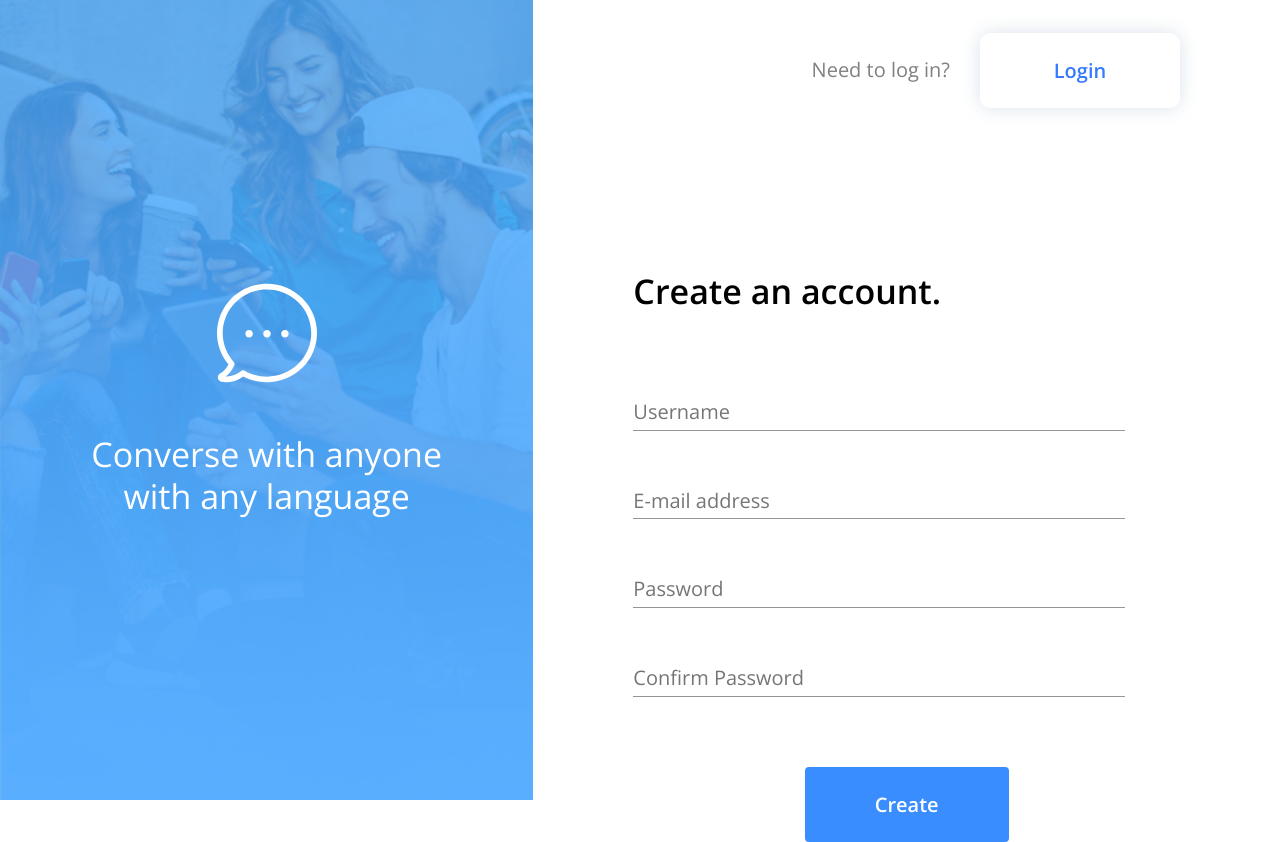
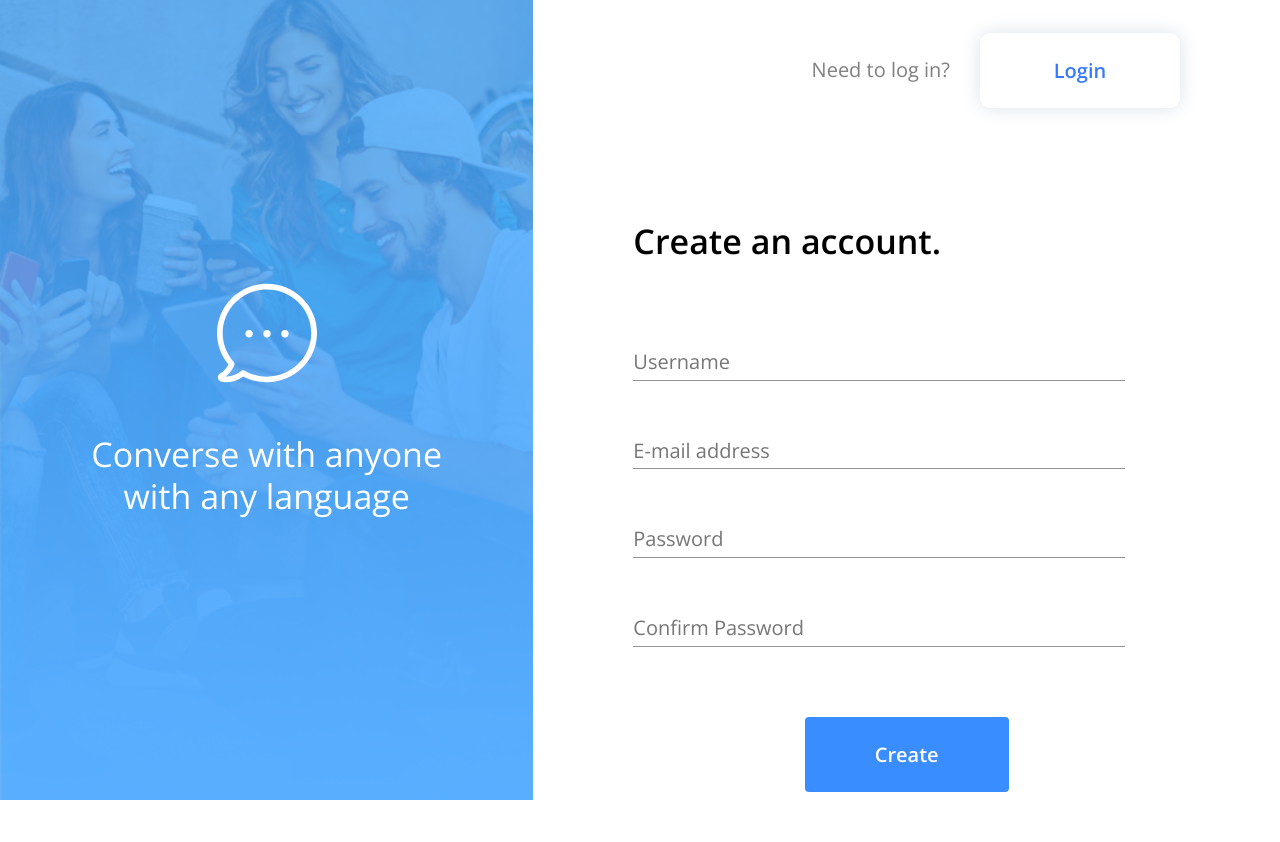
Before and after one commit to DustinWinkler/messenger-4969, a React (Create React App) app in the folder client/: page / in a window 1280 px wide. After the commit the page ends 800 px from the top, so only its background shows below. Built offline with nearby package versions, Linux system fonts and the light colour scheme; no server answers.

Commit message:
Reorganize styling code

```diff
--- a/client/src/Login.js
+++ b/client/src/Login.js
@@ -5,15 +5,15 @@ import {
   Grid,
   Typography,
   Button,
-  useTheme,
 } from "@material-ui/core";
 import { login } from "./store/utils/thunkCreators";
 import WelcomeLayout from "./components/Welcome/WelcomeLayout";
 import WelcomeTextInput from "./components/Welcome/WelcomeTextInput";
+import { sharedStyles } from "./components/Welcome/sharedStyles";
 
 const Login = (props) => {
   const { user, login } = props;
-  const theme = useTheme()
+  const classes = sharedStyles()
 
   const handleLogin = async (event) => {
     event.preventDefault();
@@ -30,15 +30,15 @@ const Login = (props) => {
 
   return (
     <WelcomeLayout type="login">
-      <form style={theme.welcomeForm} onSubmit={handleLogin}>
-        <Typography style={theme.welcomeText} variant="h4">Welcome back!</Typography>
+      <form className={classes.welcomeForm} onSubmit={handleLogin}>
+        <Typography className={classes.welcomeText} variant="h4">Welcome back!</Typography>
         <Grid>
 
           <WelcomeTextInput label="Username" />
           <WelcomeTextInput label="Password" />
 
-          <Grid style={theme.submitBtnContainer}>
-            <Button style={theme.submitBtn} type="submit"  variant="contained" size="large">
+          <Grid className={classes.submitBtnContainer}>
+            <Button className={classes.submitBtn} type="submit"  variant="contained" size="large">
               Login
             </Button>
           </Grid>
--- a/client/src/Signup.js
+++ b/client/src/Signup.js
@@ -5,16 +5,16 @@ import {
   Grid,
   Typography,
   Button,
-  useTheme,
 } from "@material-ui/core";
 import { register } from "./store/utils/thunkCreators";
 import WelcomeLayout from "./components/Welcome/WelcomeLayout";
 import WelcomeTextInput from "./components/Welcome/WelcomeTextInput";
+import { sharedStyles } from "./components/Welcome/sharedStyles";
 
 const Login = (props) => {
   const { user, register } = props;
   const [formErrorMessage, setFormErrorMessage] = useState({});
-  const theme = useTheme()
+  const classes = sharedStyles()
 
   const handleRegister = async (event) => {
     event.preventDefault();
@@ -37,16 +37,16 @@ const Login = (props) => {
 
   return (
     <WelcomeLayout type="register">
-      <form style={theme.welcomeForm} onSubmit={handleRegister}>
-          <Typography style={theme.welcomeText} variant="h4">Create an account.</Typography>
+      <form className={classes.welcomeForm} onSubmit={handleRegister}>
+          <Typography className={classes.welcomeText} variant="h4">Create an account.</Typography>
           <Grid>
             <WelcomeTextInput label="Username" />
             <WelcomeTextInput label="E-mail address" name="email" type="email" />
             <WelcomeTextInput label="Password" error={formErrorMessage.confirmPassword} />
             <WelcomeTextInput label="Confirm Password" type="password" name="confirmPassword" error={formErrorMessage.confirmPassword} />
 
-            <Grid style={theme.submitBtnContainer}>
-              <Button style={theme.submitBtn} type="submit" variant="contained" size="large">
+            <Grid className={classes.submitBtnContainer}>
+              <Button className={classes.submitBtn} type="submit" variant="contained" size="large">
                 Create
               </Button>
             </Grid>
--- /dev/null
+++ b/client/src/components/Welcome/sharedStyles.js
@@ -0,0 +1,26 @@
+import { makeStyles } from "@material-ui/core";
+
+export const sharedStyles = makeStyles(theme => ({
+  welcomeForm: {
+    marginTop: '100px',
+    maxWidth: '1200px',
+    [theme.breakpoints.down('sm')]: {
+      marginTop: '50px'
+    }
+  },
+  welcomeText: {
+    fontWeight: 600,
+    marginBottom: '50px'
+  },
+  submitBtnContainer: {
+    textAlign: 'center'
+  },
+  submitBtn: {
+    backgroundColor: '#3a8dff',
+    color: 'white',
+    marginTop: '50px',
+    padding: '20px 70px',
+    fontSize: '20px',
+    boxShadow: 'none'
+  }
+}))
--- a/client/src/themes/theme.js
+++ b/client/src/themes/theme.js
@@ -1,7 +1,4 @@
 import { createMuiTheme } from "@material-ui/core";
-import createBreakpoints from "@material-ui/core/styles/createBreakpoints";
-
-const breakpoints = createBreakpoints({})
 
 export const theme = createMuiTheme({
   typography: {
@@ -23,27 +20,5 @@ export const theme = createMuiTheme({
   palette: {
     primary: { main: "#3A8DFF" },
     secondary: { main: "#B0B0B0" }
-  },
-  welcomeForm: {
-    marginTop: '150px',
-    maxWidth: '1200px',
-    [breakpoints.down('sm')]: {
-      marginTop: '50px'
-    }
-  },
-  welcomeText: {
-    fontWeight: 900,
-    marginBottom: '50px'
-  },
-  submitBtnContainer: {
-    textAlign: 'center'
-  },
-  submitBtn: {
-    backgroundColor: '#3a8dff',
-    color: 'white',
-    marginTop: '50px',
-    padding: '20px 70px',
-    fontSize: '20px',
-    boxShadow: 'none'
   }
 });
```
